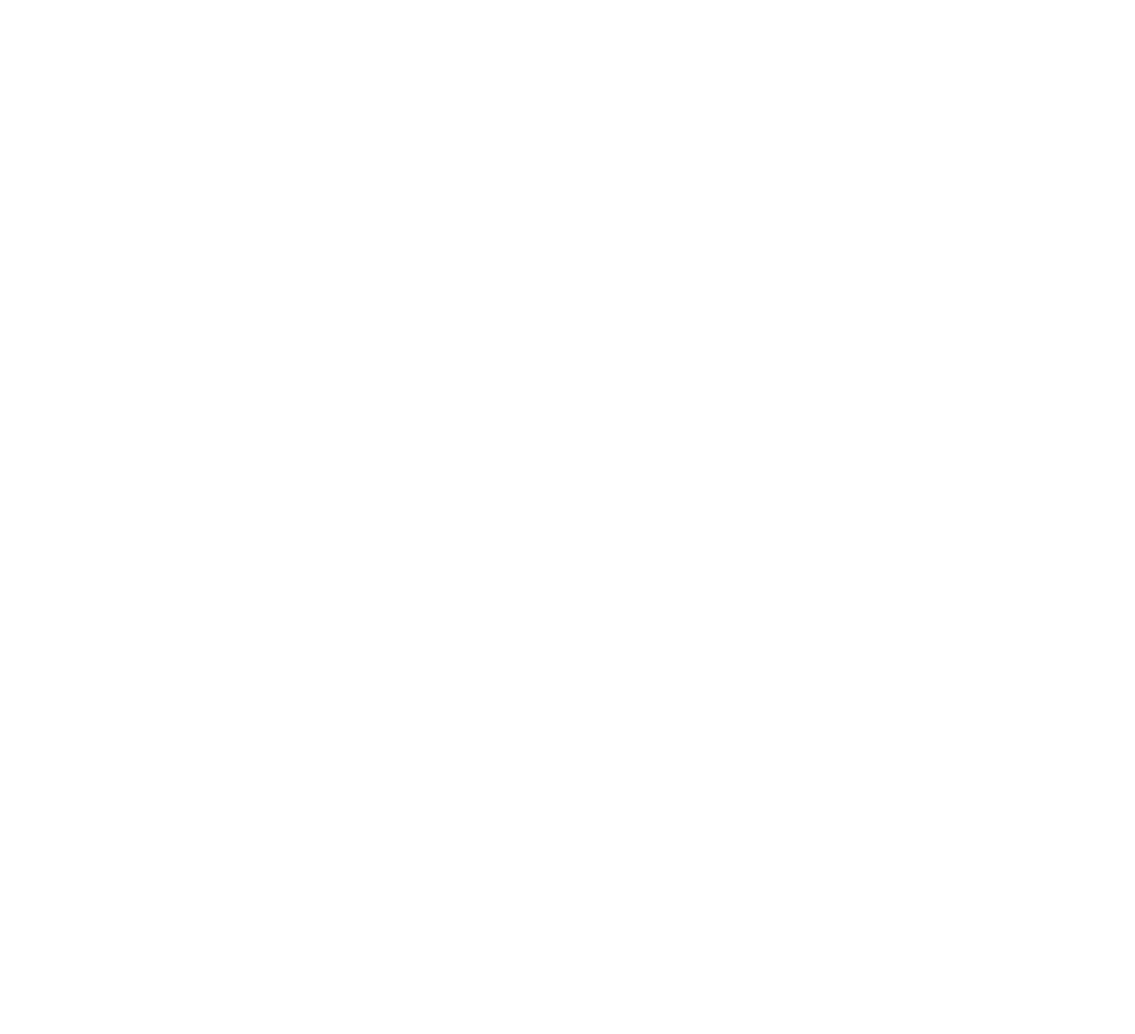
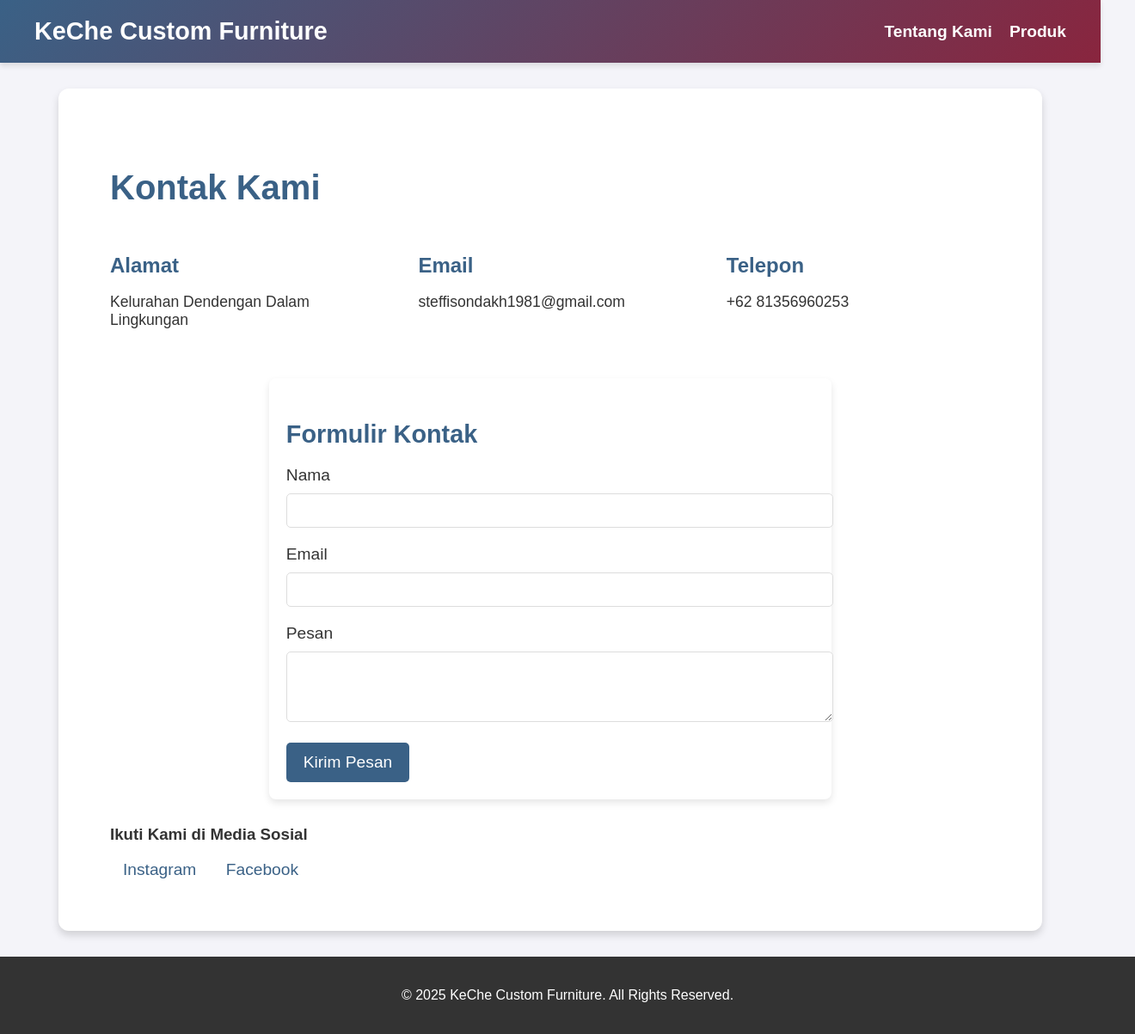
Before and after one commit to KAIWEN06/Keche-website, a plain HTML site: page kontak.html in a window 1280 px wide. Shown: the whole page at 86% size, 1320 px wide, since content can reach past the window. Before the commit the page ends 800 px from the top, so only its background shows below. Drawn offline with Linux system fonts and the light colour scheme.

Commit message:
Add files via upload

```diff
--- a/kontak.html
+++ b/kontak.html
@@ -0,0 +1,67 @@
+<!DOCTYPE html>
+<html lang="id">
+<head>
+    <meta charset="UTF-8">
+    <meta name="viewport" content="width=device-width, initial-scale=1.0">
+    <title>KeChe Custom Furniture</title>
+    <link rel="stylesheet" href="kontakCSS.css">
+</head>
+<body>
+    <header>
+        <h1>KeChe Custom Furniture</h1>
+        <nav>
+            <ul>
+                <li><a href="index.html">Tentang Kami</a></li>
+                <li><a href="products.html">Produk</a></li>
+            </ul>
+        </nav>
+    </header>
+
+    <!-- Kontak Section -->
+    <section id="contact">
+        <h2>Kontak Kami</h2>
+        <div id="contact-info">
+            <div class="contact-item">
+                <h3>Alamat</h3>
+                <p>Kelurahan Dendengan Dalam Lingkungan</p>
+            </div>
+            <div class="contact-item">
+                <h3>Email</h3>
+                <p><a href="mailto:info@kechefurniture.com">steffisondakh1981@gmail.com</a></p>
+            </div>
+            <div class="contact-item">
+                <h3>Telepon</h3>
+                <p><a href="tel:+6281356960253">+62 81356960253</a></p>
+            </div>
+        </div>
+
+        <!-- Contact Form -->
+        <div id="contact-form">
+            <h3>Formulir Kontak</h3>
+            <form action="#" method="post">
+                <label for="name">Nama</label>
+                <input type="text" id="name" name="name" required>
+
+                <label for="email">Email</label>
+                <input type="email" id="email" name="email" required>
+
+                <label for="message">Pesan</label>
+                <textarea id="message" name="message" rows="4" required></textarea>
+
+                <button type="submit">Kirim Pesan</button>
+            </form>
+        </div>
+
+        <!-- Social Media Links -->
+        <div id="social-media">
+            <h3>Ikuti Kami di Media Sosial</h3>
+            <a href="https://www.instagram.com/keche_furniture/?igshid=OGQ5ZDc2ODk2ZA%3D%3D" target="_blank">Instagram</a>
+            <a href="https://web.facebook.com/3dManadoDesign/?_rdc=1&_rdr#" target="_blank">Facebook</a>
+        </div>
+    </section>
+
+    <footer>
+        <p>&copy; 2025 KeChe Custom Furniture. All Rights Reserved.</p>
+    </footer>
+</body>
+</html>
--- a/kontakCSS.css
+++ b/kontakCSS.css
@@ -0,0 +1,177 @@
+body {
+    font-family: 'Poppins', sans-serif;
+    margin: 0;
+    padding: 0;
+    background-color: #f4f4f9;
+    color: #333;
+}
+
+header {
+    background: linear-gradient(135deg, #3a6186, #89253e);
+    color: white;
+    padding: 20px;
+    display: flex;
+    align-items: center;
+    justify-content: space-between;
+    box-shadow: 0px 4px 6px rgba(0, 0, 0, 0.1);
+}
+
+header h1 {
+    margin: 0;
+    font-size: 1.8em;
+    padding-left: 20px;
+}
+
+nav {
+    flex-grow: 1;
+    text-align: right;
+    padding-right: 20px;
+}
+
+nav ul {
+    list-style: none;
+    padding: 0;
+    margin: 0;
+    display: flex;
+    justify-content: flex-end;
+}
+
+nav ul li {
+    margin-left: 20px;
+}
+
+nav ul li a {
+    color: white;
+    text-decoration: none;
+    font-weight: bold;
+    font-size: 1.2em;
+    transition: color 0.3s ease-in-out;
+}
+
+nav ul li a:hover {
+    color: #f8c291;
+}
+
+/* Styling untuk halaman Kontak */
+#contact {
+    padding: 60px;
+    background-color: white;
+    border-radius: 12px;
+    margin: 30px auto;
+    width: 80%;
+    box-shadow: 0px 5px 10px rgba(0, 0, 0, 0.15);
+}
+
+#contact h2 {
+    font-size: 2.5em;
+    margin-bottom: 30px;
+    color: #3a6186;
+}
+
+#contact-info {
+    display: flex;
+    justify-content: space-between;
+    margin-bottom: 40px;
+    flex-wrap: wrap; /* Agar elemen tidak tumpang tindih pada layar kecil */
+    gap: 20px; /* Menambahkan jarak antar elemen */
+}
+
+.contact-item {
+    width: 30%;
+    min-width: 250px; /* Mengatur lebar minimum untuk tiap item */
+    box-sizing: border-box; /* Memastikan lebar termasuk padding */
+}
+
+.contact-item h3 {
+    font-size: 1.5em;
+    color: #3a6186; /* Sesuaikan dengan warna tema */
+    margin-bottom: 10px;
+}
+
+.contact-item p {
+    font-size: 1.1em;
+    color: #333; /* Pastikan teks berwarna gelap agar mudah dibaca */
+    word-wrap: break-word; /* Mencegah teks panjang terpotong atau meluap */
+}
+
+.contact-item a {
+    text-decoration: none; /* Menghilangkan garis bawah link */
+    color: #333; /* Menggunakan warna teks biasa */
+}
+
+.contact-item a:hover {
+    color: #89253e; /* Ganti warna saat hover dengan warna yang sesuai */
+}
+
+#contact-form {
+    background-color: white;
+    padding: 20px;
+    border-radius: 8px;
+    box-shadow: 0 4px 8px rgba(0, 0, 0, 0.1);
+    width: 60%;
+    margin: 0 auto;
+}
+
+#contact-form h3 {
+    font-size: 1.8em;
+    margin-bottom: 20px;
+    color: #3a6186;
+}
+
+form label {
+    font-size: 1.2em;
+    margin-bottom: 10px;
+    display: block;
+    text-align: left;
+}
+
+form input, form textarea {
+    width: 100%;
+    padding: 10px;
+    margin-bottom: 20px;
+    border: 1px solid #ddd;
+    border-radius: 5px;
+    font-size: 1em;
+}
+
+form button {
+    background-color: #3a6186;
+    color: white;
+    padding: 12px 20px;
+    border: none;
+    cursor: pointer;
+    border-radius: 5px;
+    font-size: 1.2em;
+}
+
+form button:hover {
+    background-color: #89253e;
+}
+
+#social-media {
+    margin-top: 30px;
+}
+
+#social-media a {
+    display: inline-block;
+    margin: 0 15px;
+    font-size: 1.2em;
+    color: #3a6186;
+    text-decoration: none;
+}
+
+#social-media a:hover {
+    color: #89253e;
+}
+
+/* Styling Footer */
+footer {
+    background: #333;
+    color: white;
+    text-align: center;
+    padding: 20px;
+    position: relative;
+    bottom: 0;
+    width: 100%;
+    font-size: 1em;
+}
--- a/productsCSS.css
+++ b/productsCSS.css
@@ -0,0 +1,168 @@
+body {
+    font-family: 'Poppins', sans-serif;
+    margin: 0;
+    padding: 0;
+    background-color: #f4f4f9;
+    color: #333;
+}
+
+header {
+    background: linear-gradient(135deg, #3a6186, #89253e);
+    color: white;
+    padding: 20px;
+    display: flex;
+    align-items: center;
+    justify-content: space-between;
+    box-shadow: 0px 4px 6px rgba(0, 0, 0, 0.1);
+}
+
+header h1 {
+    margin: 0;
+    font-size: 1.8em;
+    padding-left: 20px;
+}
+
+nav {
+    flex-grow: 1;
+    text-align: right;
+    padding-right: 20px;
+}
+
+nav ul {
+    list-style: none;
+    padding: 0;
+    margin: 0;
+    display: flex;
+    justify-content: flex-end;
+}
+
+nav ul li {
+    margin-left: 20px;
+}
+
+nav ul li a {
+    color: white;
+    text-decoration: none;
+    font-weight: bold;
+    font-size: 1.2em;
+    transition: color 0.3s ease-in-out;
+}
+
+nav ul li a:hover {
+    color: #f8c291;
+}
+
+#product-gallery {
+    display: grid;
+    grid-template-columns: repeat(auto-fill, minmax(250px, 1fr));
+    gap: 20px;
+    padding: 20px;
+    margin: 0 auto;
+}
+
+
+.product-item {
+    background-color: #fff;
+    border-radius: 8px;
+    box-shadow: 0 4px 8px rgba(0, 0, 0, 0.1);
+    overflow: hidden;
+    cursor: pointer;
+    transition: transform 0.3s ease;
+}
+
+.product-item img {
+    width: 100%;
+    height: auto;
+    display: block;
+    object-fit: cover;
+}
+
+.product-item p {
+    padding: 10px;
+    text-align: center;
+    font-weight: bold;
+}
+
+.product-item:hover {
+    transform: scale(1.05);
+}
+
+/* Modal - Full Page Display */
+.modal {
+    display: none;
+    position: fixed;
+    z-index: 1000;
+    left: 0;
+    top: 0;
+    width: 100%;
+    height: 100%;
+    background-color: rgba(0, 0, 0, 0.7);
+    justify-content: center;
+    align-items: center;
+    padding: 20px;
+}
+
+.modal-content {
+    background-color: white;
+    padding: 40px;
+    width: 80%;
+    max-width: 1200px;
+    border-radius: 8px;
+    display: flex;
+    flex-direction: column;
+    align-items: center;
+    overflow: hidden;
+    box-shadow: 0px 4px 10px rgba(0, 0, 0, 0.2);
+}
+
+/* Gambar di modal */
+#zoomedImage {
+    max-width: 100%;
+    height: auto;
+    margin-bottom: 20px;
+    cursor: pointer;
+}
+
+/* Detil Produk */
+#productDetails {
+    margin-top: 20px;
+    text-align: center;
+}
+
+h2 {
+    font-size: 2em;
+    margin-bottom: 10px;
+}
+
+p {
+    font-size: 1.2em;
+    margin-bottom: 10px;
+}
+
+#product3D {
+    display: block;
+    margin-top: 20px;
+    color: #3a6186;
+    font-weight: bold;
+    text-decoration: none;
+}
+
+.close {
+    position: absolute;
+    top: 20px;
+    right: 20px;
+    font-size: 2em;
+    color: #333;
+    cursor: pointer;
+}
+/* Styling Footer */
+footer {
+    background: #333;
+    color: white;
+    text-align: center;
+    padding: 20px;
+    position: relative;
+    bottom: 0;
+    width: 100%;
+    font-size: 1em;
+}
--- a/styles.css
+++ b/styles.css
@@ -1,44 +1,124 @@
 body {
-    font-family: Arial, sans-serif;
+    font-family: 'Poppins', sans-serif;
     margin: 0;
     padding: 0;
-    background-color: #f4f4f4;
+    background-color: #f4f4f9;
     color: #333;
 }
 
 header {
-    background: #333;
+    background: linear-gradient(135deg, #3a6186, #89253e);
     color: white;
     padding: 20px;
-    text-align: center;
+    display: flex;
+    align-items: center;
+    justify-content: space-between;
+    box-shadow: 0px 4px 6px rgba(0, 0, 0, 0.1);
+}
+
+header h1 {
+    margin: 0;
+    font-size: 1.8em;
+    padding-left: 20px;
+}
+
+nav {
+    flex-grow: 1;
+    text-align: right;
+    padding-right: 20px;
 }
 
 nav ul {
     list-style: none;
     padding: 0;
+    margin: 0;
+    display: flex;
+    justify-content: flex-end;
 }
 
 nav ul li {
-    display: inline;
-    margin: 0 15px;
+    margin-left: 20px;
 }
 
 nav ul li a {
     color: white;
     text-decoration: none;
+    font-weight: bold;
+    font-size: 1.2em;
+    transition: color 0.3s ease-in-out;
+}
+
+nav ul li a:hover {
+    color: #f8c291;
 }
 
 section {
-    padding: 20px;
-    text-align: center;
+    padding: 60px;
+    text-align: justify;  /* Menambahkan justify untuk teks */
+    background: white;
+    border-radius: 12px;
+    margin: 30px auto;
+    width: 80%;
+    box-shadow: 0px 5px 10px rgba(0, 0, 0, 0.15);
 }
 
 footer {
     background: #333;
     color: white;
-    text-align: center;
-    padding: 10px;
-    position: fixed;
+    text-align: justify;  /* Menambahkan justify untuk footer */
+    padding: 20px;
+    position: relative;
     bottom: 0;
     width: 100%;
+    font-size: 1em;
 }
+
+.gallery {
+    display: flex;
+    justify-content: center;
+    align-items: center;
+    gap: 20px;
+    flex-wrap: wrap;
+    padding: 20px;
+  }
+
+  .gallery a {
+    display: block;
+    text-align: center;
+    width: 200px;
+  }
+
+  .gallery img {
+    width: 200px;
+    height: 200px;
+    object-fit: cover;
+    border-radius: 8px;
+    box-shadow: 0 4px 8px rgba(0, 0, 0, 0.1);
+    transition: transform 0.3s ease;
+  }
+
+  .gallery img:hover {
+    transform: scale(1.05);
+  }
+
+  .info {
+    margin-top: 10px;
+    font-size: 14px;
+    color: #333;
+  }
+
+  .info .name {
+    font-weight: bold;
+    font-size: 16px;
+  }
+
+  .info .size {
+    font-size: 14px;
+    color: #888;
+  }
+
+  .info .price {
+    font-size: 16px;
+    color: #e74c3c;
+    font-weight: bold;
+  }
```
Also changed, not shown: index.html (+69 -6 lines), products.html (+5 -7 lines), productsJAVA.js (+30 -0 lines).
